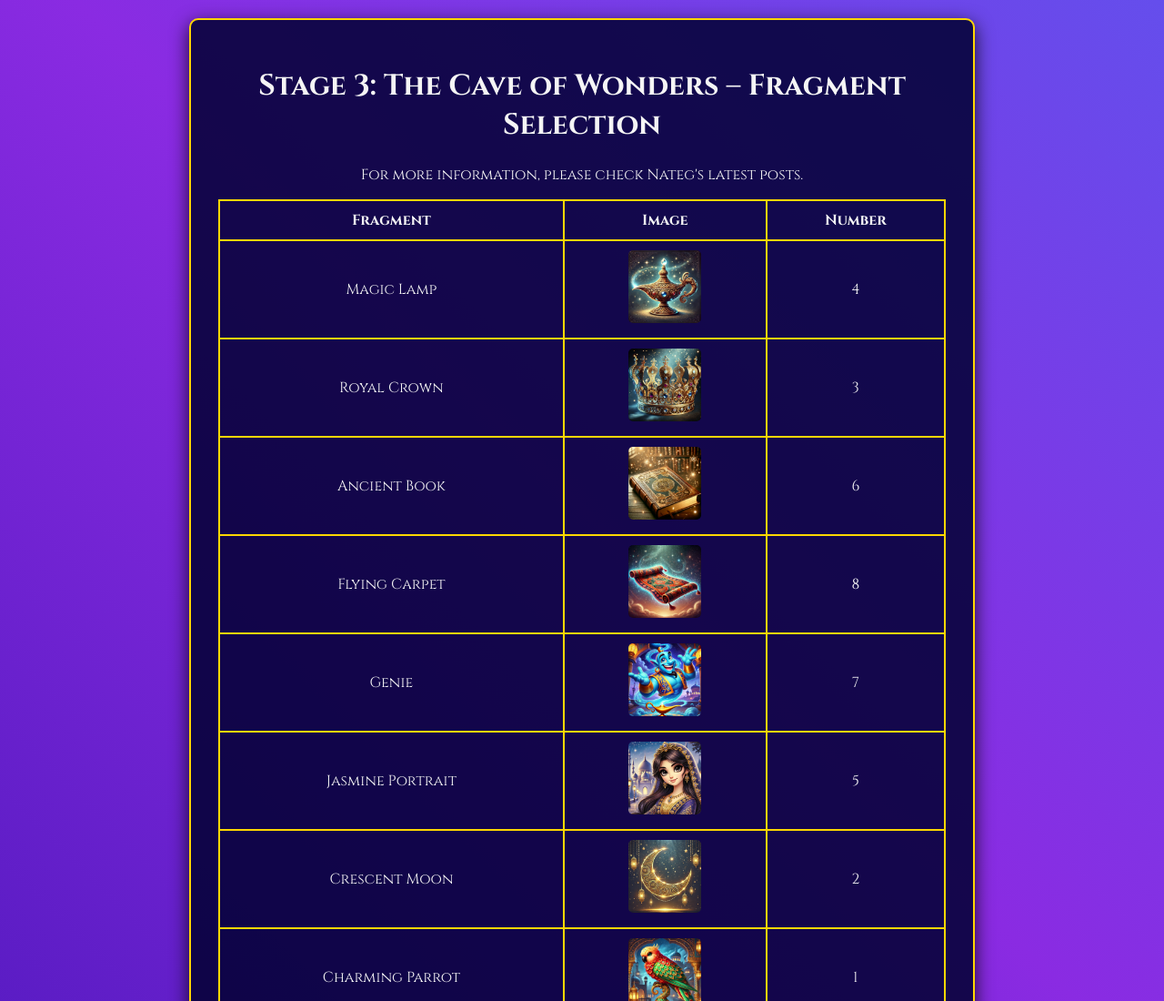
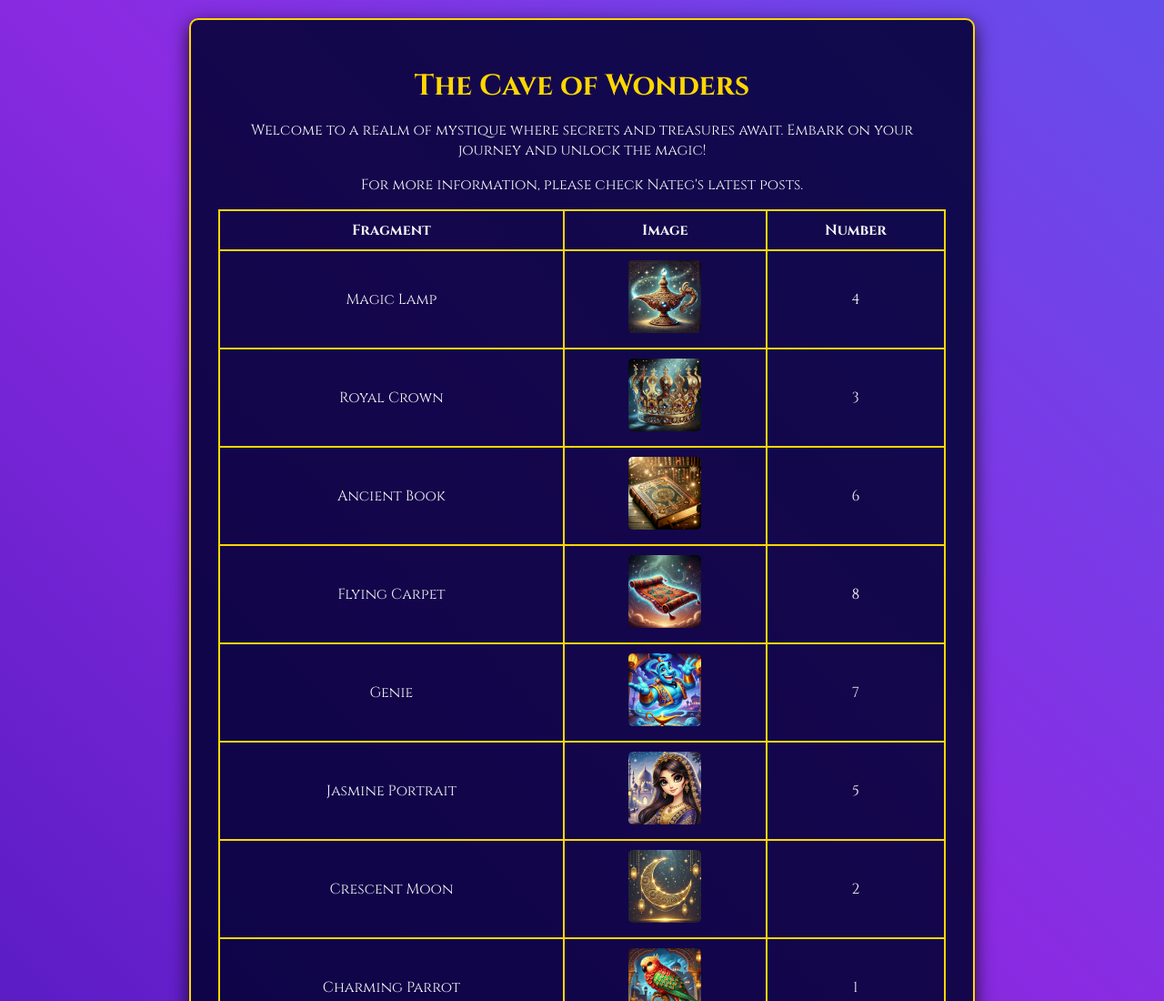
Before and after one commit to adem1625/treasure-hunt, a plain HTML site: page index.html in a window 1280 px wide. Shown: the top 1100 px of the page at 91% size. Drawn offline with Linux system fonts and the light colour scheme.

Commit message:
Update index.html

```diff
--- a/index.html
+++ b/index.html
@@ -2,10 +2,9 @@
 <html lang="en">
 <head>
   <meta charset="UTF-8">
-  <title>The Cave of Wonders </title>
+  <title>The Cave of Wonders</title>
   <link href="https://fonts.googleapis.com/css2?family=Cinzel:wght@400;700&display=swap" rel="stylesheet">
   <style>
-    /*2*/
     /* Gradient animation */
     @keyframes gradientAnimation {
       0% { background-position: 0% 50%; }
@@ -36,6 +35,12 @@
       border: 2px solid #ffd700;
       animation: fadeInUp 1s ease-out forwards;
       opacity: 0;
+    }
+
+    /* Change stage name color */
+    .container h1 {
+      color: #ffd700;
+      margin-bottom: 10px;
     }
 
     @keyframes fadeInUp {
@@ -133,7 +138,8 @@
 </head>
 <body>
   <div class="container">
-    <h1>Stage 3: The Cave of Wonders – Fragment Selection</h1>
+    <h1>The Cave of Wonders</h1>
+    <p>Welcome to a realm of mystique where secrets and treasures await. Embark on your journey and unlock the magic!</p>
     <p class="info">
       For more information, please check Nateg's latest posts.
     </p>
@@ -155,8 +161,7 @@
   <div id="genieAnimation">
     <img src="./gen.png" alt="Magic Genie">
     <div id="genieMessage">
-      <p>By the sands of time! You've solved the riddle!</p>
-      <p>Journey forth to claim your reward!</p>
+      <p>Congratulations! The Cave of Wonders is now open. Enjoy your treasure!</p>
       <a href="https://adem1625.github.io/treasure-hunt2.0/" style="color: #ffd700; text-decoration: none; font-weight: bold;">
         Enter the Treasure Chamber →
       </a>
@@ -194,7 +199,7 @@
     });
 
     // Form handling
-    const correctSequence = "6-4-7-2";
+    const correctSequence = "1-2-3-4";
     document.getElementById("fragmentForm").addEventListener("submit", function(e) {
       e.preventDefault();
       const userInput = document.getElementById("sequenceInput").value.trim();
```
